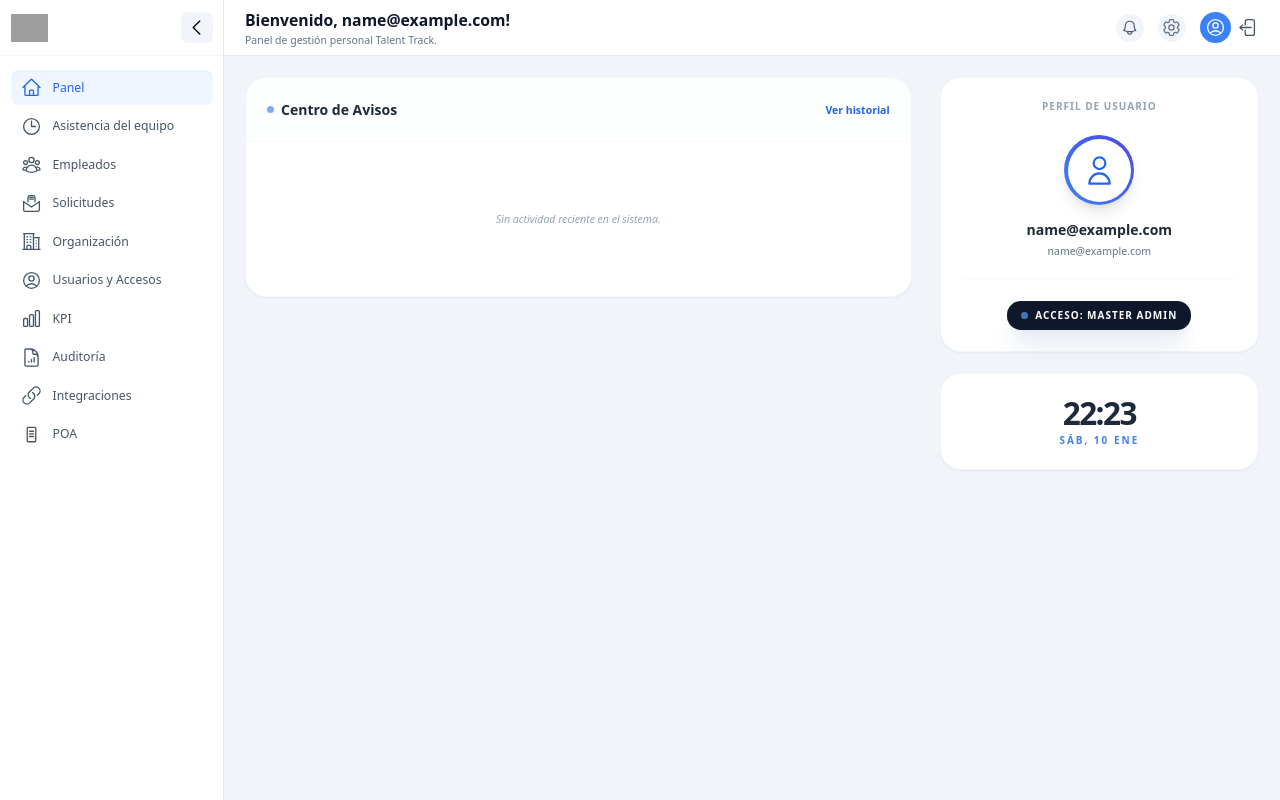
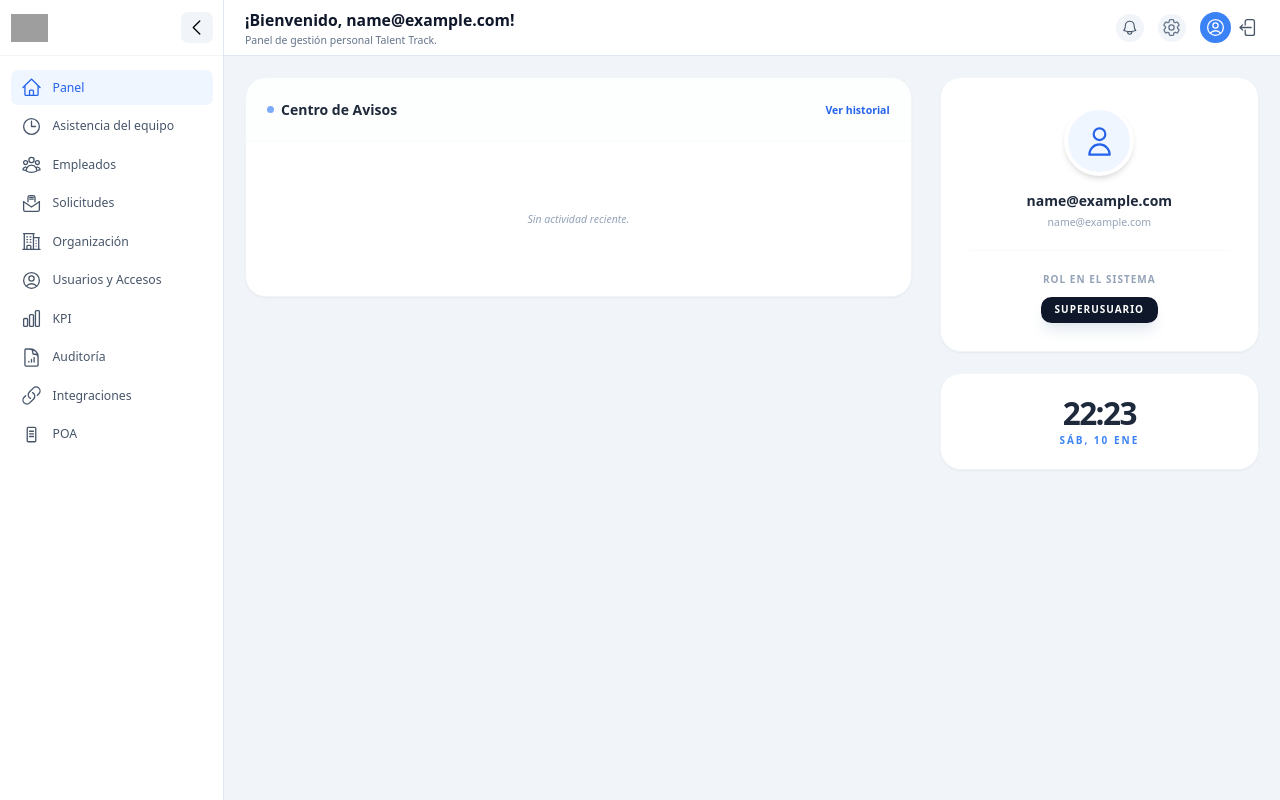
Before and after one commit to ricardofel/Proyecto-Web-PuntoPymes, a Django app: page / in a window 1280 px wide. Run offline with Django 5.2, Linux system fonts and the light colour scheme; the visitor is signed in with stand-in values (Sample User, id 1); data comes from the database, SQL or seed files in the repository; data that the repository does not hold is empty; parts of the project's set-up code (start-up, migrations or seed data) failed here and were passed over; some libraries are stand-ins or nearby versions; grey boxes are pictures that could not be loaded.

Commit message:
fix dashboard principal

```diff
--- a/source/core/templates/core/dashboard.html
+++ b/source/core/templates/core/dashboard.html
@@ -2,7 +2,7 @@
 
 {% block title %}Inicio{% endblock %}
 
-{% block header_title %}Bienvenido, {{ request.user.empleado.nombres|default:request.user.email }}!{% endblock %}
+{% block header_title %}¡Bienvenido, {{ nombre_display }}!{% endblock %}
 {% block header_subtitle %}Panel de gestión personal Talent Track.{% endblock %}
 
 {% block page_content %}
@@ -37,7 +37,7 @@
                 </div>
                 {% empty %}
                 <div class="py-20 text-center">
-                    <p class="text-slate-400 text-xs italic">Sin actividad reciente en el sistema.</p>
+                    <p class="text-slate-400 text-xs italic">Sin actividad reciente.</p>
                 </div>
                 {% endfor %}
             </div>
@@ -46,28 +46,25 @@
 
     <div class="space-y-6">
 
-        <div class="bg-white rounded-3xl p-6 border border-slate-100 shadow-sm">
-            <h2 class="text-[10px] uppercase tracking-widest font-bold text-slate-400 mb-6 text-center">Perfil de Usuario</h2>
+        <div class="bg-white rounded-3xl p-8 border border-slate-100 shadow-sm text-center">
+            <div class="w-20 h-20 rounded-full bg-blue-50 flex items-center justify-center text-blue-600 mx-auto mb-4 border-4 border-white shadow-md">
+                <svg class="w-10 h-10" fill="none" stroke="currentColor" viewBox="0 0 24 24"><path d="M16 7a4 4 0 11-8 0 4 4 0 018 0zM12 14a7 7 0 00-7 7h14a7 7 0 00-7-7z" stroke-width="1.5" stroke-linecap="round" stroke-linejoin="round"></path></svg>
+            </div>
 
-            <div class="flex flex-col items-center text-center">
-                <div class="w-20 h-20 rounded-full bg-gradient-to-tr from-blue-500 to-indigo-600 p-1 mb-4 shadow-lg">
-                    <div class="w-full h-full rounded-full bg-white flex items-center justify-center text-blue-600">
-                        <svg class="w-10 h-10" fill="none" stroke="currentColor" viewBox="0 0 24 24"><path d="M16 7a4 4 0 11-8 0 4 4 0 018 0zM12 14a7 7 0 00-7 7h14a7 7 0 00-7-7z" stroke-width="1.5" stroke-linecap="round" stroke-linejoin="round"></path></svg>
-                    </div>
-                </div>
+            <h3 class="text-base font-bold text-slate-800 mb-1">{{ nombre_display }}</h3>
+            <p class="text-xs text-slate-400 mb-6">{{ request.user.email }}</p>
 
-                <h3 class="text-base font-bold text-slate-800 mb-1">
-                    {{ request.user.empleado.nombres|default:"" }} {{ request.user.empleado.apellidos|default:request.user.email }}
-                </h3>
-                <p class="text-xs text-slate-500 mb-6">{{ request.user.email }}</p>
+            <div class="space-y-2 pt-6 border-t border-slate-50">
+                <p class="text-[10px] uppercase tracking-widest font-bold text-slate-400 mb-3">Rol en el Sistema</p>
 
-                <div class="w-full pt-6 border-t border-slate-50">
-                    <div class="inline-flex items-center gap-2 px-4 py-2 bg-slate-900 text-white rounded-2xl shadow-xl shadow-slate-200">
-                        <span class="w-2 h-2 rounded-full bg-blue-400 animate-pulse"></span>
-                        <span class="text-[10px] font-bold uppercase tracking-widest">
-                            Acceso: {% if request.user.is_superuser %}Master Admin{% else %}Colaborador{% endif %}
+                <div class="flex flex-wrap justify-center gap-2">
+                    {% for rol in mis_roles %}
+                        <span class="px-4 py-1.5 bg-slate-900 text-white text-[10px] font-bold rounded-xl shadow-lg shadow-slate-200 uppercase tracking-widest">
+                            {{ rol }}
                         </span>
-                    </div>
+                    {% empty %}
+                        <span class="text-[10px] text-slate-400 italic">Usuario sin rol asignado</span>
+                    {% endfor %}
                 </div>
             </div>
         </div>
@@ -82,11 +79,8 @@
 <script>
     function updateDashboardClock() {
         const now = new Date();
-        const clock = document.getElementById('reloj-v2');
-        const dateDisplay = document.getElementById('fecha-v2');
-
-        clock.textContent = now.toLocaleTimeString('es-ES', { hour: '2-digit', minute: '2-digit', hour12: false });
-        dateDisplay.textContent = now.toLocaleDateString('es-ES', { weekday: 'short', day: 'numeric', month: 'short' }).toUpperCase();
+        document.getElementById('reloj-v2').textContent = now.toLocaleTimeString('es-ES', { hour: '2-digit', minute: '2-digit', hour12: false });
+        document.getElementById('fecha-v2').textContent = now.toLocaleDateString('es-ES', { weekday: 'short', day: 'numeric', month: 'short' }).toUpperCase();
     }
     setInterval(updateDashboardClock, 1000);
     updateDashboardClock();
--- a/source/core/views/home_views.py
+++ b/source/core/views/home_views.py
@@ -5,14 +5,25 @@ from django.apps import apps
 @login_required
 def dashboard_view(request):
     """
-    Vista optimizada: Notificaciones y Perfil de Usuario con diseño Zen.
+    Vista ultra-limpia: Solo notificaciones y el rol real de la BD.
     """
     Notificacion = apps.get_model('notificaciones', 'Notificacion')
 
-    # Solo traemos las últimas 5 notificaciones
+    # 1. Notificaciones
     ultimas_notif = Notificacion.objects.filter(usuario=request.user).order_by('-fecha_creacion')[:5]
+
+    # 2. Roles reales de la base de datos (relación UsuarioRol)
+    mis_roles = [ur.rol.nombre for ur in request.user.usuariorol_set.all()]
+
+    # Nombre para mostrar (Empleado o Email)
+    try:
+        nombre_display = f"{request.user.empleado.nombres} {request.user.empleado.apellidos}"
+    except AttributeError:
+        nombre_display = request.user.email
 
     context = {
         'notificaciones_recientes': ultimas_notif,
+        'mis_roles': mis_roles,
+        'nombre_display': nombre_display,
     }
     return render(request, "core/dashboard.html", context)
```
